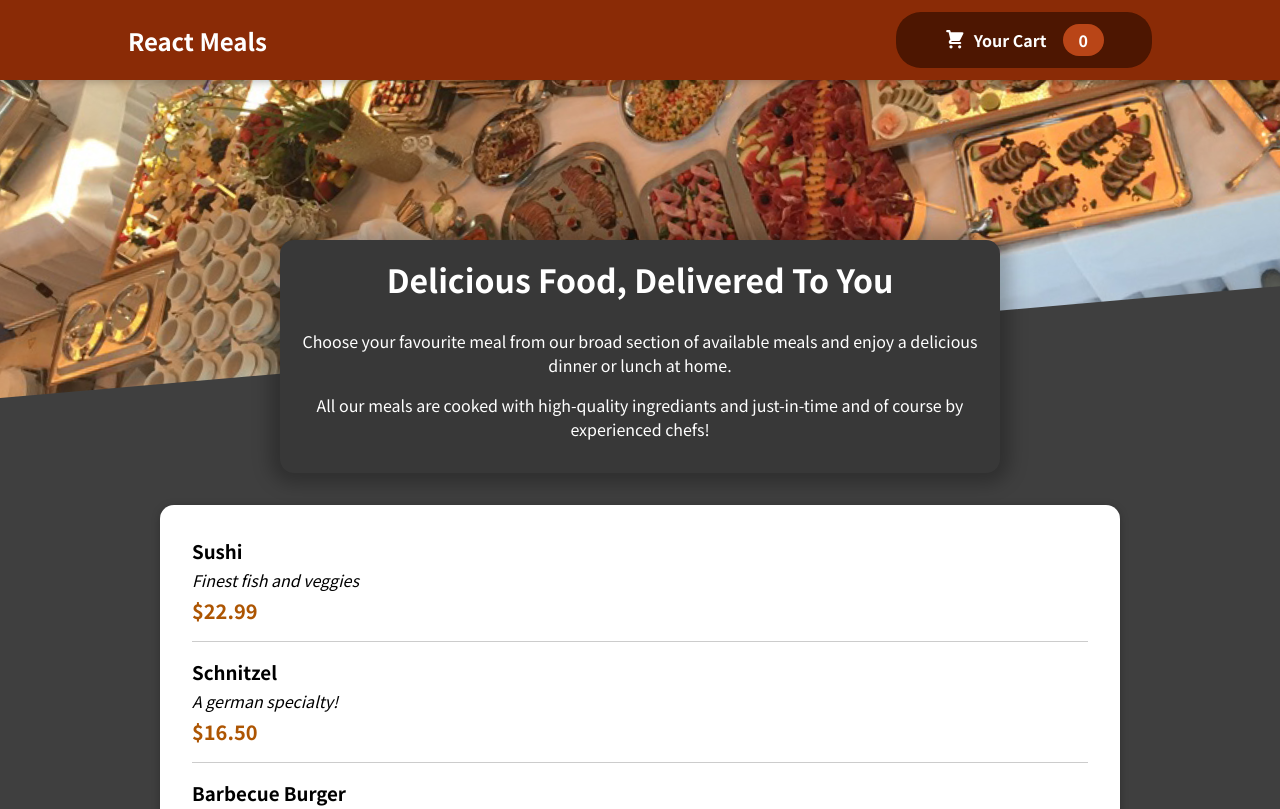
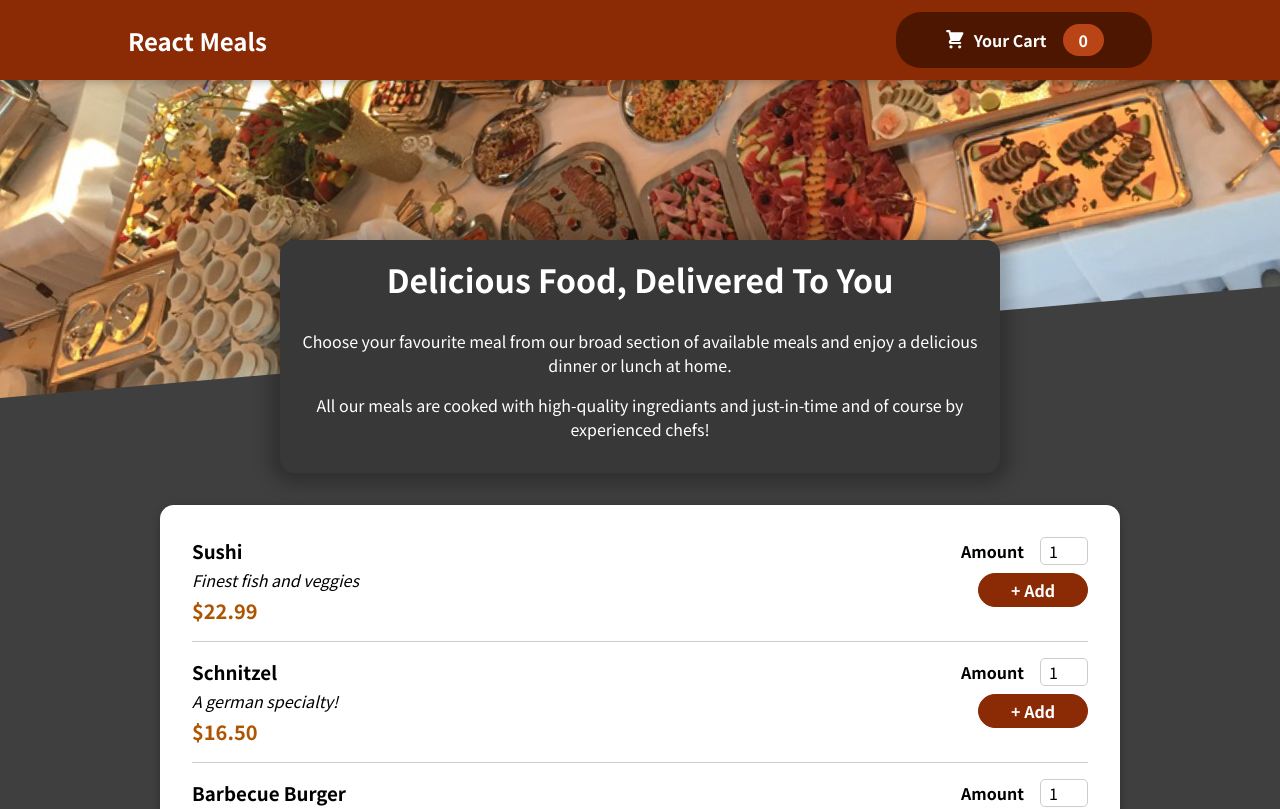
Before and after one commit to thajunnisaph/foodorderapp, a React (Create React App) app: page / in a window 1280 px wide. Shown: the top 809 px of the page. Built offline with nearby package versions, Linux system fonts and the light colour scheme.

Commit message:
add a form which include text field for amount and a button

```diff
--- a/src/Components/Meals/MealItem/MealItem.js
+++ b/src/Components/Meals/MealItem/MealItem.js
@@ -1,5 +1,6 @@
 import React from 'react';
-import classes from './MealItem.module.css'
+import classes from './MealItem.module.css';
+import MealItemForm from './MealItemForm';
 const MealItem = (props) =>{
     const price=props.price.toFixed(2);
 return (
@@ -9,6 +10,9 @@
         <div className={classes.description}>{props.description}</div>
         <div className={classes.price}>{`$${price}`}</div>
         </div>
+        <div>
+            <MealItemForm />
+        </div>
 
     </li>
 )
--- /dev/null
+++ b/src/Components/Meals/MealItem/MealItemForm.js
@@ -0,0 +1,12 @@
+import React from 'react';
+import classes from './MealItemForm.module.css';
+import Input from '../../UI/Input';
+const MealItemForm = (props) =>{
+return(
+<form className={classes.form}>
+    <Input type='number' id='quantity'  label='Amount' dvalue='1'  />
+    <button> + Add</button>
+</form>
+);
+};
+export default MealItemForm;
--- /dev/null
+++ b/src/Components/Meals/MealItem/MealItemForm.module.css
@@ -0,0 +1,20 @@
+.form {
+    text-align: right;
+  }
+
+  .form button {
+    font: inherit;
+    cursor: pointer;
+    background-color: #8a2b06;
+    border: 1px solid #8a2b06;
+    color: white;
+    padding: 0.25rem 2rem;
+    border-radius: 20px;
+    font-weight: bold;
+  }
+
+  .form button:hover,
+  .form button:active {
+    background-color: #641e03;
+    border-color: #641e03;
+  }
--- /dev/null
+++ b/src/Components/UI/Input.js
@@ -0,0 +1,11 @@
+import React from 'react';
+import classes from './Input.module.css';
+const Input = (props) =>{
+return(
+<div className={classes.input }>
+    <label htmlFor={props.id}>{props.label}</label>
+    <input id={props.id} type={props.type} defaultValue={props.dvalue}></input>
+</div>
+);
+};
+export default Input;
--- /dev/null
+++ b/src/Components/UI/Input.module.css
@@ -0,0 +1,18 @@
+.input {
+    display: flex;
+    align-items: center;
+    margin-bottom: 0.5rem;
+  }
+
+  .input label {
+    font-weight: bold;
+    margin-right: 1rem;
+  }
+
+  .input input {
+    width: 3rem;
+    border-radius: 5px;
+    border: 1px solid #ccc;
+    font: inherit;
+    padding-left: 0.5rem;
+  }
```
